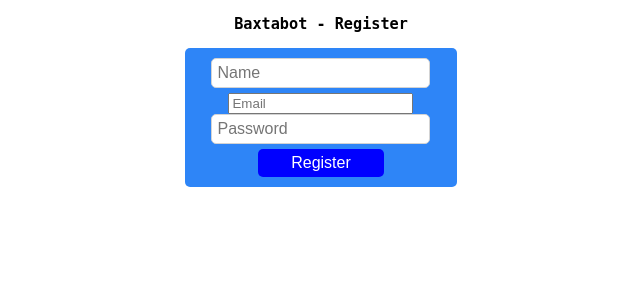
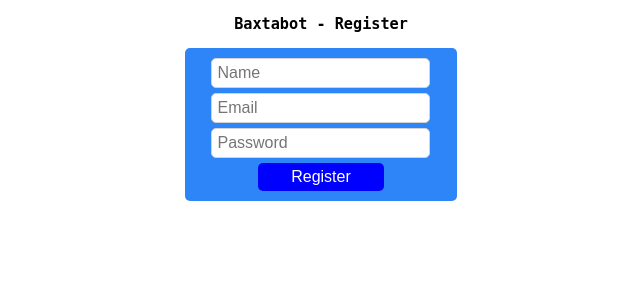
Before and after one commit to Baxter-College/baxtabot, a Python web app: template templates/register.html in a window 1280 px wide. Shown: the top 300 px of the page, without its empty margins (319-959 px from the left). Run offline with Jinja, Linux system fonts and the light colour scheme; the template is opened without the code that fills it, so the values that code supplies are empty.

Commit message:
changing input box type

```diff
--- a/templates/register.html
+++ b/templates/register.html
@@ -26,7 +26,7 @@
 				padding: 10px;
 			}
 
-			input[type='text'], input[type='password'] {
+			input[type='text'], input[type='email'], input[type='password'] {
 				font-size: 16px;
 				border-radius: 5px;
 				border: 1px solid lightgray;
```
